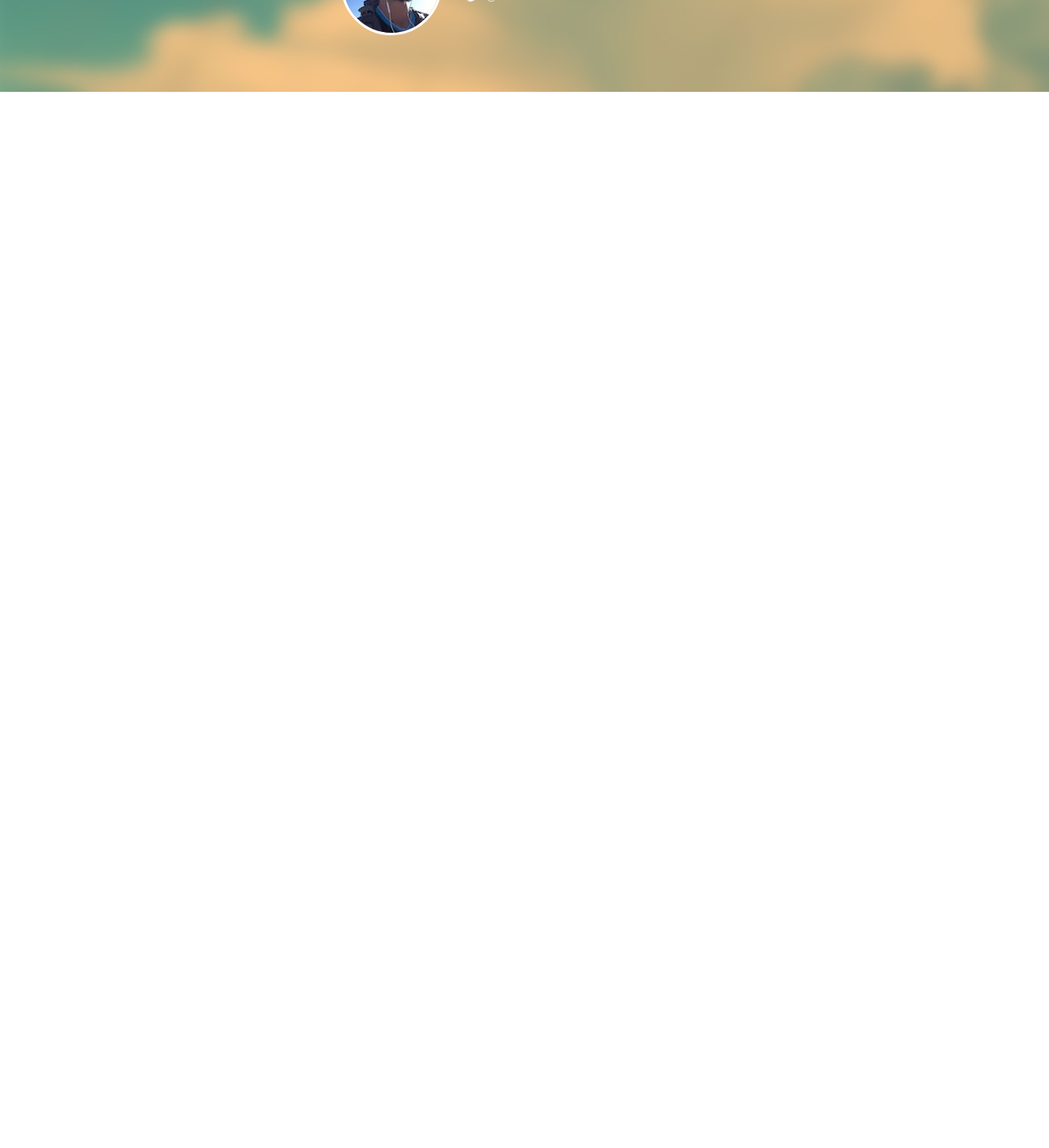
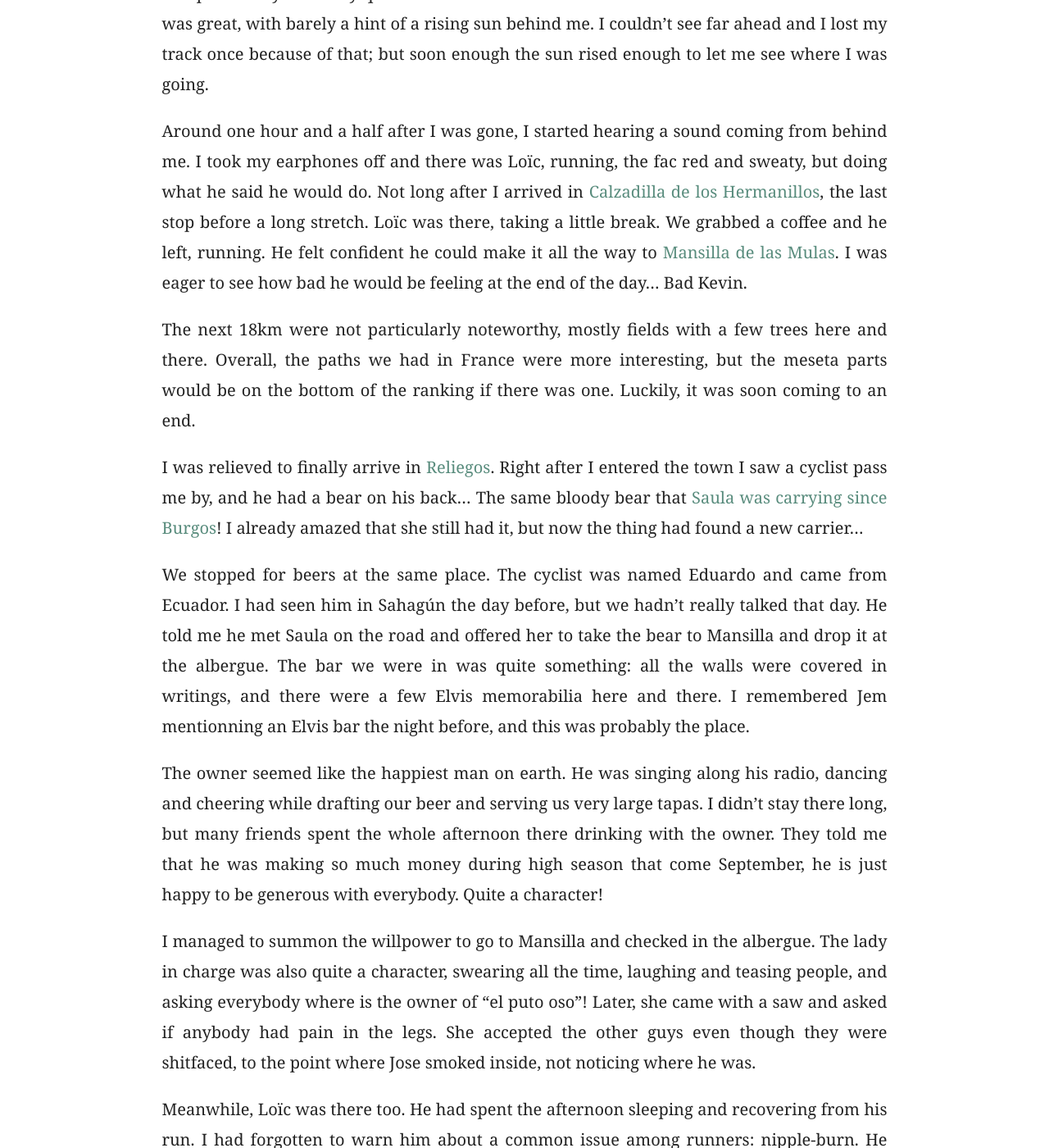
Before and after one commit to ksol/camino-2016, a Jekyll site: the page built from meseta-leon/index.html, in a window 1280 px wide and 1400 px high, scrolled down 2365 px. Shown: the whole window at 82% size. Built offline with Jekyll 4.4.1, drawn with Linux system fonts in a browser that asks for light colours; before the commit the page ends 2477 px from its top, so only the background shows below that; some of the changed text lies outside the part shown.

Commit message:
More chapters

```diff
--- a/_data/chapters.yml
+++ b/_data/chapters.yml
@@ -28,9 +28,9 @@
 - name: Meseta ~ Leon
   slug: meseta-leon
 
-# - name: Ponferrada
-#   slug: ponferrada
-#
+- name: Ponferrada
+  slug: ponferrada
+
 # - name: Galicia
 #   slug: galicia
 #
--- a/_includes/post.html
+++ b/_includes/post.html
@@ -29,7 +29,7 @@
           </a>
         {% endif %}
 
-        {% if page.previous.url and page.previous.day %}
+        {% if page.day and page.previous.url and page.previous.day %}
           <p class="post-previous">
             <a href="{{ page.previous.url | prepend: site.baseurl | replace: '//', '/' }}">
               Previously: {{page.previous.title}} (Day {{page.previous.day}})
@@ -37,7 +37,7 @@
           </p>
         {% endif %}
 
-        {% if page.next.url and page.next.day %}
+        {% if page.day and page.next.url and page.next.day %}
           <p class="post-next">
             <a href="{{ page.next.url | prepend: site.baseurl | replace: '//', '/' }}">
               Next: {{page.next.title}} (Day {{page.next.day}})
--- /dev/null
+++ b/_posts/2016-10-28-mansilla-de-las-mulas.markdown
@@ -0,0 +1,26 @@
+---
+layout:   post
+title:    "Calzada del Coto — Mansilla de las Mulas"
+category: meseta-leon
+date:     2016-10-28
+# image:    "https://s3.eu-central-1.amazonaws.com/camino2016/pictures/30/peace.jpg"
+day:      37
+---
+
+The previous day, I had really enjoyed walking while it was still dark and the starry could still be seen, so I had planned on doing the same that day. I woke up early, took my breakfast and packed my stuff way quicker than I used to and I was out around 7h. The first half hour was great, with barely a hint of a rising sun behind me. I couldn't see far ahead and I lost my track once because of that; but soon enough the sun rised enough to let me see where I was going.
+
+Around one hour and a half after I was gone, I started hearing a sound coming from behind me. I took my earphones off and there was Loïc, running, the fac red and sweaty, but doing what he said he would do. Not long after I arrived in [Calzadilla de los Hermanillos](https://www.google.fr/maps/place/24343+Calzadilla+de+los+Hermanillos,+Le%C3%B3n,+Espagne/@42.4334271,-5.1584232,17z/data=!3m1!4b1!4m5!3m4!1s0xd3802084d53803d:0xeed7e00cd9d9de5c!8m2!3d42.4333397!4d-5.1573944?hl=fr), the last stop before a long stretch. Loïc was there, taking a little break. We grabbed a coffee and he left, running. He felt confident he could make it all the way to [Mansilla de las Mulas](https://www.google.fr/maps/place/24210+Mansilla+de+las+Mulas,+Le%C3%B3n,+Espagne/@42.494701,-5.424878,15z/data=!3m1!4b1!4m5!3m4!1s0xd378b67731169ad:0xece7e92aa8f8de48!8m2!3d42.4979218!4d-5.4161739?hl=fr). I was eager to see how bad he would be feeling at the end of the day... Bad Kevin.
+
+The next 18km were not particularly noteworthy, mostly fields with a few trees here and there. Overall, the paths we had in France were more interesting, but the meseta parts would be on the bottom of the ranking if there was one. Luckily, it was soon coming to an end.
+
+I was relieved to finally arrive in [Reliegos](https://www.google.fr/maps/place/24339+Reliegos,+Le%C3%B3n,+Espagne/@42.4740444,-5.3596022,16z/data=!3m1!4b1!4m5!3m4!1s0xd37f4f9c855e1c9:0xd7dbe3f15f1df023!8m2!3d42.4745026!4d-5.3553629?hl=fr). Right after I entered the town I saw a cyclist pass me by, and he had a bear on his back... The same bloody bear that [Saula was carrying since Burgos]({{ site.baseurl }}{% link _posts/2016-10-22-burgos-1.markdown %})! I already amazed that she still had it, but now the thing had found a new carrier...
+
+We stopped for beers at the same place. The cyclist was named Eduardo and came from Ecuador. I had seen him in Sahagún the day before, but we hadn't really talked that day. He told me he met Saula on the road and offered her to take the bear to Mansilla and drop it at the albergue. The bar we were in was quite something: all the walls were covered in writings, and there were a few Elvis memorabilia here and there. I remembered Jem mentionning an Elvis bar the night before, and this was probably the place.
+
+The owner seemed like the happiest man on earth. He was singing along his radio, dancing and cheering while drafting our beer and serving us very large tapas. I didn't stay there long, but many friends spent the whole afternoon there drinking with the owner. They told me that he was making so much money during high season that come September, he is just happy to be generous with everybody. Quite a character!
+
+I managed to summon the willpower to go to Mansilla and checked in the albergue. The lady in charge was also quite a character, swearing all the time, laughing and teasing people, and asking everybody where is the owner of "el puto oso"! Later, she came with a saw and asked if anybody had pain in the legs. She accepted the other guys even though they were shitfaced, to the point where Jose smoked inside, not noticing where he was.
+
+Meanwhile, Loïc was there too. He had spent the afternoon sleeping and recovering from his run. I had forgotten to warn him about a common issue among runners: nipple-burn. He obviously felt sore in the muscles, which was funny from my point of view but less from his. All joking aside, for someone who never runs, he managed to run around 30km. Very impressive, and speaking as someone who enjoys running but never managed to perform a half-marathon, I was irritated with it. Between his performance and James' challenge, I now have all the motivation I need to push myself beyond my limits!
+
+We were a large group that night, with most of the pilgrims I was used to see at the albergue. The wine flowed, the food was good, Laura (the hostess) was entertaining... The night was really one of the best of the whole trip. The people there started to feel like a band, after a few days of running into each other all the time. Some called it "the camino family", but I'd say it's more like being classmates in your last year of school. People hang out by affinity, a few couples pop here and there, there's some people you like less than other, and you know it will come to an end at some point; but you still make the most of it while you can. And I, for one, know that I did.
--- /dev/null
+++ b/_posts/2016-10-29-leon-1.markdown
@@ -0,0 +1,28 @@
+---
+layout:   post
+title:    "Mansilla de las Mulas — León"
+category: meseta-leon
+date:     2016-10-29
+# image:    "https://s3.eu-central-1.amazonaws.com/camino2016/pictures/30/peace.jpg"
+day:      38
+---
+
+I slept like a well-behaved baby that night. I took my breakfast and waited for Loïc to be ready while everyone was leaving, which was useless: he was sore from his run of the day earlier and couldn't walk at a decent pace again. I sticked with him a little but it was actually hard to slow down to his pace, so I went ahead, passing by friends and stopping only when I caught up to Krista, Saula and Jem.
+
+After a coffee break, I kept going with Jone. I had first met her in Burgos where she joined a friend of hers, Marina, who was spanish but that I always saw with the group of Italians. No, it's not that complicated :) She was part of the group that stayed at the albergue the previous night, and it happened that we enjoyed talking and walking with each other, with pretty much the same pace.
+
+We arrived at the entrance of [León](https://www.google.fr/maps/place/Le%C3%B3n,+Espagne/@42.6036359,-5.5949438,14z/data=!3m1!4b1!4m5!3m4!1s0xd379a9a0d5e1bd9:0x7d849ffad4f1eef3!8m2!3d42.5987137!4d-5.5671501?hl=fr) around noon and we sat in a park, waiting for the others to catch up, but they were tooking too much time. So after a beer we went to the main albergue. She checked in and I hesitated, not sure wether I wanted to check in there or find another place.
+
+With a few others, we had talked about booking a large airbnb to accomodate many of us and allow us to go out without restrictions, but short of going into a hostel we didn't find anything that was suitable. In the end, almost everybody (including myself) checked into the main albergue, save for Monica, Sacha and Paul who went to another one with less restrictions. In hindsight, that's where I should have gone to, but in way, I did... More on that later.
+
+Once everybody checked in, with Jose, Loic, Jone and later Christian we went for a tapas-athon: one bar, one beer, one tapas, and fifteen minutes later we do the same thing but in another bar. León felt more alive than any other town we had stayed in until then, but maybe it was because for once, we had some sun !
+
+After five bars, Jone and I were quite tired and went back to the albergue for a nap. After a shower, I joined a few others for drinks and that was the gist of the night: pilgrims met randomly in bars. It was saturday night and many people were already celebrating halloween so the city was overran with joyful people. We kept doing that until we got close to the curfew. Only the pilgrims of the other albergue stayed out, as well as Loïc and Christian who didn't care much about spending the night outside, or had faith in finding a late-minute host.
+
+The return to the albergue felt like losing a battle. Many of us still felt going out and having fun, but the albergue was closed and the hospitaleros were doing their job and made us stay quiet. I was still quite awake, though, and Monica was texting me to convince me to go out and that she would host me, having a spare bed in her room. I declined at first, but eventually I got up and dressed and try to see if there was a way out. I ran into a few of the italians and Yutaka, a japanese pilgrim. They had found a way out through the hotel next door, but the security had told them that they once they were out, they wouldn't be able to come back in until 6, so they gave up.
+
+I didn't care, though, and neither did Yutaka, so we went out. It felt really exciting to "jump the wall", something I'd never done when I was younger. Yutaka had no backup plan and didn't care: all he wanted to do was to go out, have fun and dance. We found Loïc, Isabel and a few others and then joined the rest of the group. They were hanging at the bar right in front of the albergue, and I could see the windows without any light, aware that there were a few people in there that wanted to be with us.
+
+Monica had managed to make Paul go out, even though he was kind of worried he was too old to hang out with us. Him and Loïc spent a good portion of the night talking god know about what. I was too busy drinking: for some reason everybody kept offering me shots and glasses! We danced and laughed with all the pilgrims there. We even talked with underaged girls all dressed up for halloween. Despite their age, they seemed quite familiar with the bartender; Spain seems more relaxed than France on that matter.
+
+It was the only "party night" we shared before we reached Santiago, and it was quite a good one. I walked back Monica to her hostel around 2 or 3, when we were both too tired to stay out more. I was glad that she had a two-bed room because I really could not see myself stay out all night.
--- /dev/null
+++ b/_posts/2016-10-30-leon-2.markdown
@@ -0,0 +1,20 @@
+---
+layout:   post
+title:    "León (2)"
+category: meseta-leon
+date:     2016-10-30
+# image:    "https://s3.eu-central-1.amazonaws.com/camino2016/pictures/30/peace.jpg"
+day:      39
+---
+
+Even though we were not walking that day and the hostel was not kick us out by 8, I had to wake up early to fetch my stuff at the other albergue. When I left, the security guard noticed that I didn't have a pass and started asking me about my floor and room. When he saw that I wasn't from here, he told me he was going to call the police because I wasn't allowed in there without checking in. It was way too early for me to be able to talk or react in any other manner than comply so I just apologized over and over. In the end, he only scanned my ID and let me go afterwards.
+
+I got back in my albergue just in time to pack my things and enjoy a quick breakfast. We met Hortense, a fellow french pilgrim who was a few hours away from going back to France, her camino being over. It turned out that she wanted to visit Strasbourg with her girlfriend and Loïc might have a room to offer them. There is a saying that goes, "the camino provides", meaning that should you be in need of something, that something will find its way to you. And truth be told, it tends to happen more often than not.
+
+We dropped the bags at the albergue (without checking in) and went for a tour of the city. It was really nice to have good weather in a city for once. León is a pretty nice city, too. Around the cathedral, I ran into Krista, Saula, and a few others, including Brice. Brice was a friend of Krista and Saula; they had met him in France a while back and he had joined them in Burgos.
+
+Krista was feeling a bit down that morning, partly because she felt she spent too much time waiting on her group while she wanted to visit the city and move on to the next one. I tried to cheered up and offered some support and that's when Brice told me that even though it wasn't up to him, he wasn't happy with me having my arm around her.
+
+It really took me by surprise and I actually did what he asked: part of me regrets that I sheepishly obeyed, but on the other hand it was probably better not to start a conflict out of pride. I talk about it with Krista (since he had talked to me in French) and all it did was add to her confusion. I was pretty pissed at him for causing all this drama that came out of nowhere, but well. I left the group there and went on my own for a while, pondering wether I should stay one more night in León or not.
+
+After having lunch with Monica and Amy, I settled on staying one more night and not let one bad experience influence the rest of my day. I had dinner with Loïc, Nora and a few others. Then it was time for them to go back to the albergue, while I had the luxury of staying in Monica's spare bed one more night, and most of all, the luxury of being able to wake up whenever I feel like it on the next day.
--- a/index.html
+++ b/index.html
@@ -19,6 +19,10 @@
             {% if post.date %}
               {{ post.date | date: "%d/%m" }} —
             {% endif %}
+          {% endif %}
+
+          {% if post.day %}
+            {{ post.day }}.
           {% endif %}
 
           {{ post.title }}
```
